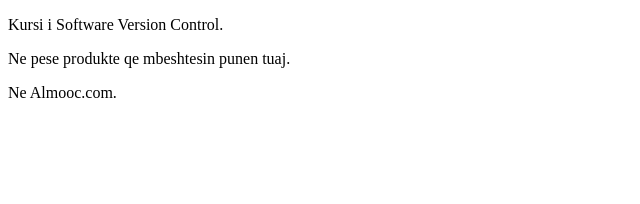
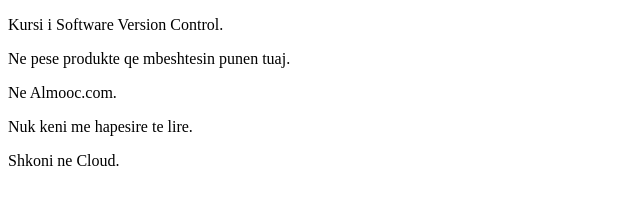
Before and after one commit to Elvira1/BSVC, a plain HTML site: page index.html in a window 1280 px wide. Shown: the whole page, without its empty margins (0-640 px from the left). Drawn offline with Linux system fonts and the light colour scheme.

Commit message:
Shtimi i nje elementi te ri

```diff
--- a/index.html
+++ b/index.html
@@ -7,6 +7,11 @@
 	<p>Kursi i Software Version Control.</p>
 	<p>Ne pese produkte qe mbeshtesin punen tuaj.</p>
 	<p>Ne Almooc.com.</p>
+	<div>
+		<p>Nuk keni me hapesire te lire. </p>
+		<p>Shkoni ne Cloud.</p>
+
+			</div>
 
 </body>
 </html>
```
